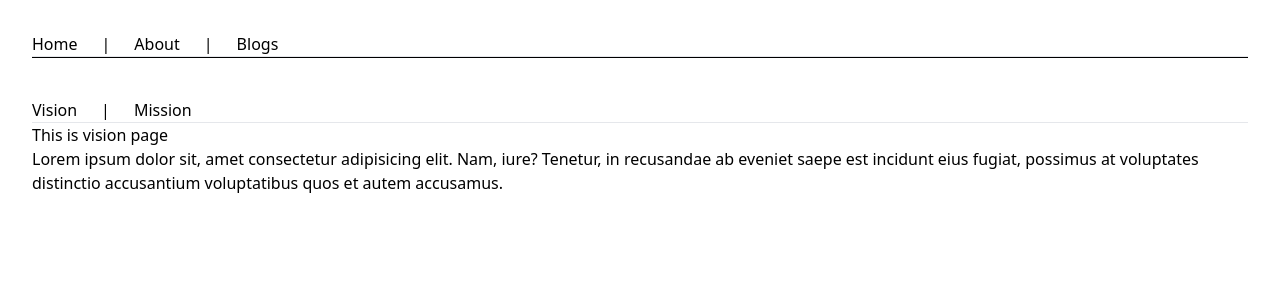
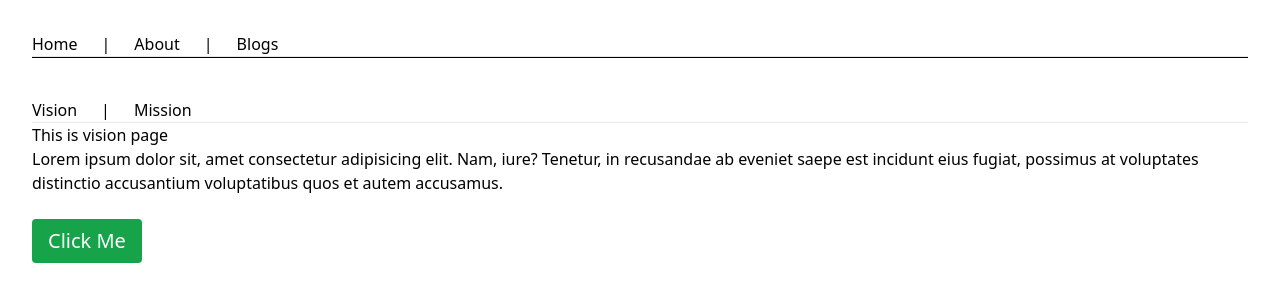
Before and after one commit to byteFarhan/Explore-NextJS, a Next.js app: page /about/vision in a window 1280 px wide. Shown: the top 302 px of the page. Built offline with nearby package versions, Linux system fonts and the light colour scheme.

Commit message:
learn how to use client component efficiently.

```diff
--- a/app/about/vision/page.js
+++ b/app/about/vision/page.js
@@ -1,4 +1,4 @@
-import React from "react";
+import Button from "@/app/components/Button";
 
 const vision = () => {
   return (
@@ -10,6 +10,9 @@ const vision = () => {
         possimus at voluptates distinctio accusantium voluptatibus quos et autem
         accusamus.
       </p>
+      <div>
+        <Button />
+      </div>
     </div>
   );
 };
--- /dev/null
+++ b/app/components/Button.js
@@ -0,0 +1,14 @@
+"use client";
+
+const Button = () => {
+  return (
+    <button
+      onClick={() => console.log("I've clicked the button.")}
+      className="px-4 py-2 my-6 text-xl font-medium text-white bg-green-600 rounded"
+    >
+      Click Me
+    </button>
+  );
+};
+
+export default Button;
```
